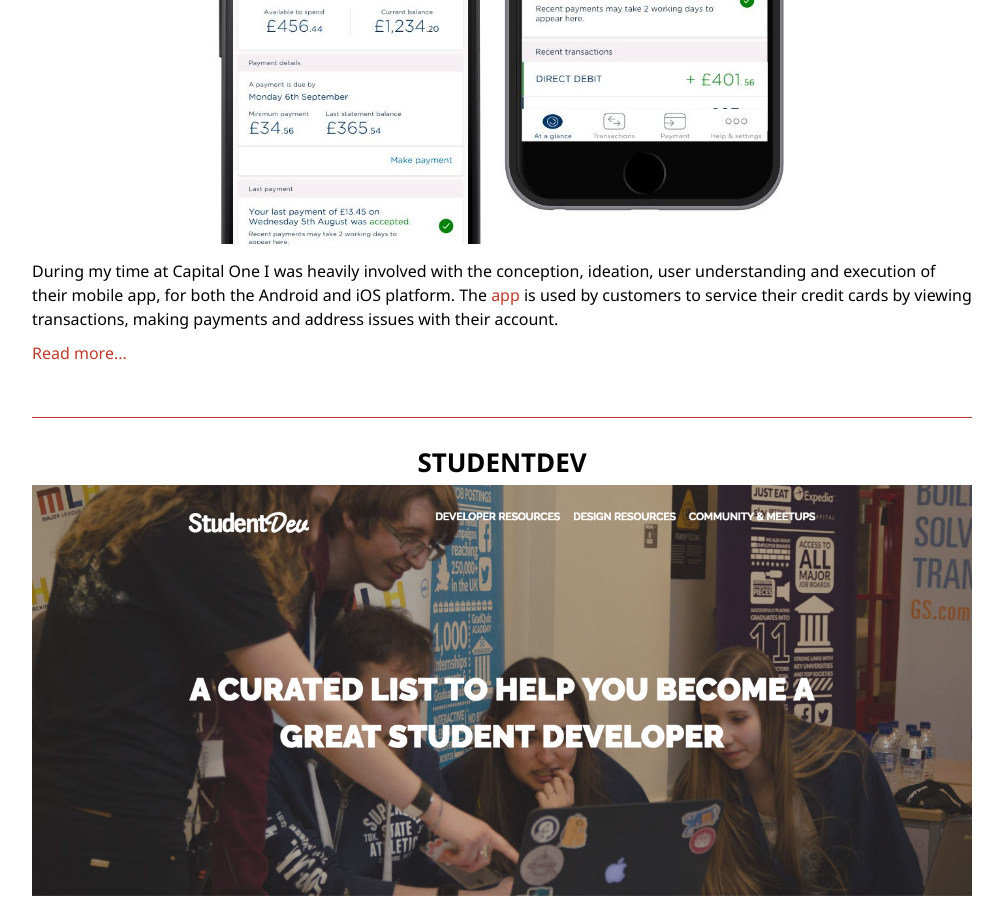
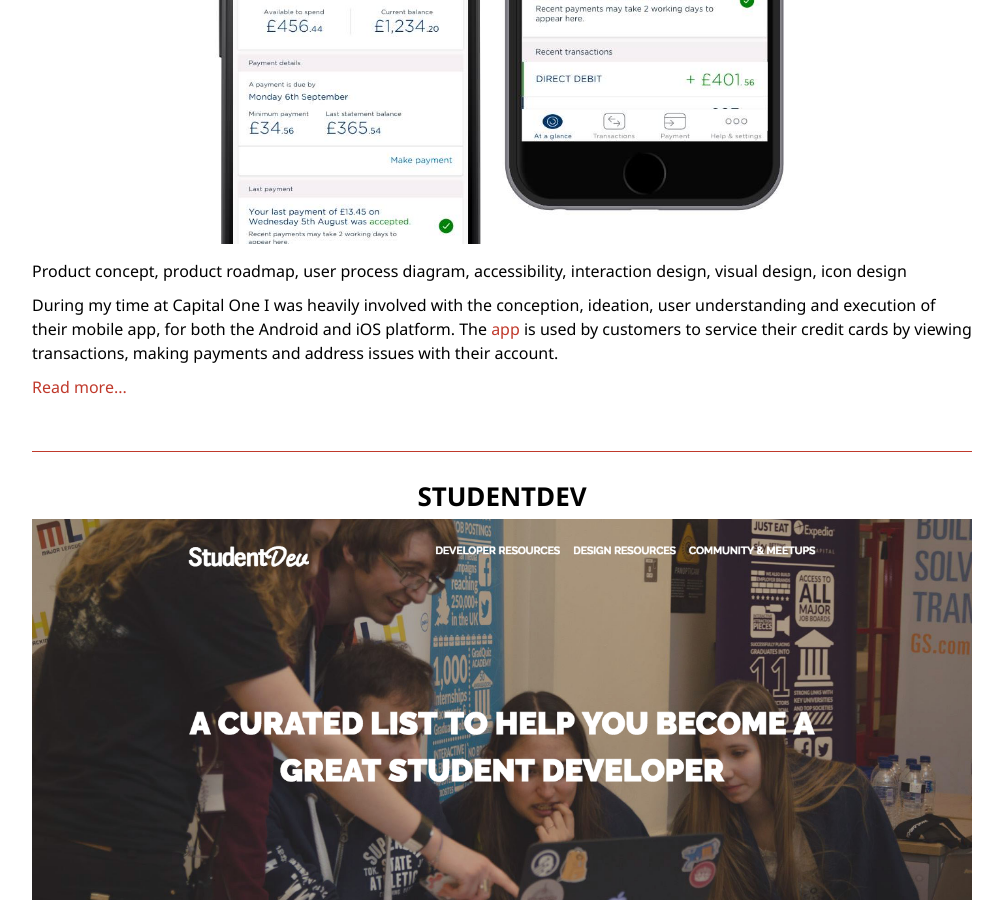
Before and after one commit to syeef/syeefkarim-2016-v0, a Jekyll site: the page built from portfolio/index.md, in a window 1280 px wide and 900 px high, scrolled down 880 px. Shown: the whole window, without its empty margins (138-1141 px from the left). Built offline with Jekyll 4.4.1, drawn with Linux system fonts in a browser that asks for light colours.

Commit message:
add capital one skills

```diff
--- a/portfolio/index.md
+++ b/portfolio/index.md
@@ -6,6 +6,7 @@ dribbbleImage: /images/posts/dribbble.png
 dribbbleBio: <p>A collection of some of the illustrations, wireframes and concepts that I've created and shared with the <a id="links" href='http://dribbble.com/syeef' target="_blank">Dribbble</a> commmunity. I'm always open to getting feedback and learning what I can improve, but kudos is also always greatly appreciated.</p>
 
 capitaloneImage: /images/posts/capitalone.png
+capitaloneSkills: Product concept, product roadmap, user process diagram, accessibility, interaction design, visual design, icon design
 capitaloneBio: <p>During my time at Capital One I was heavily involved with the conception, ideation, user understanding and execution of their mobile app, for both the Android and iOS platform. The <a id="links" href='http://capitalone.co.uk/app' target="_blank">app</a> is used by customers to service their credit cards by viewing transactions, making payments and address issues with their account.</p><p><a id="links" href='/portfolio/capitalone.html' target="_blank">Read more...</a></p>
 
 studentdevImage: /images/posts/studentdev.png
```
